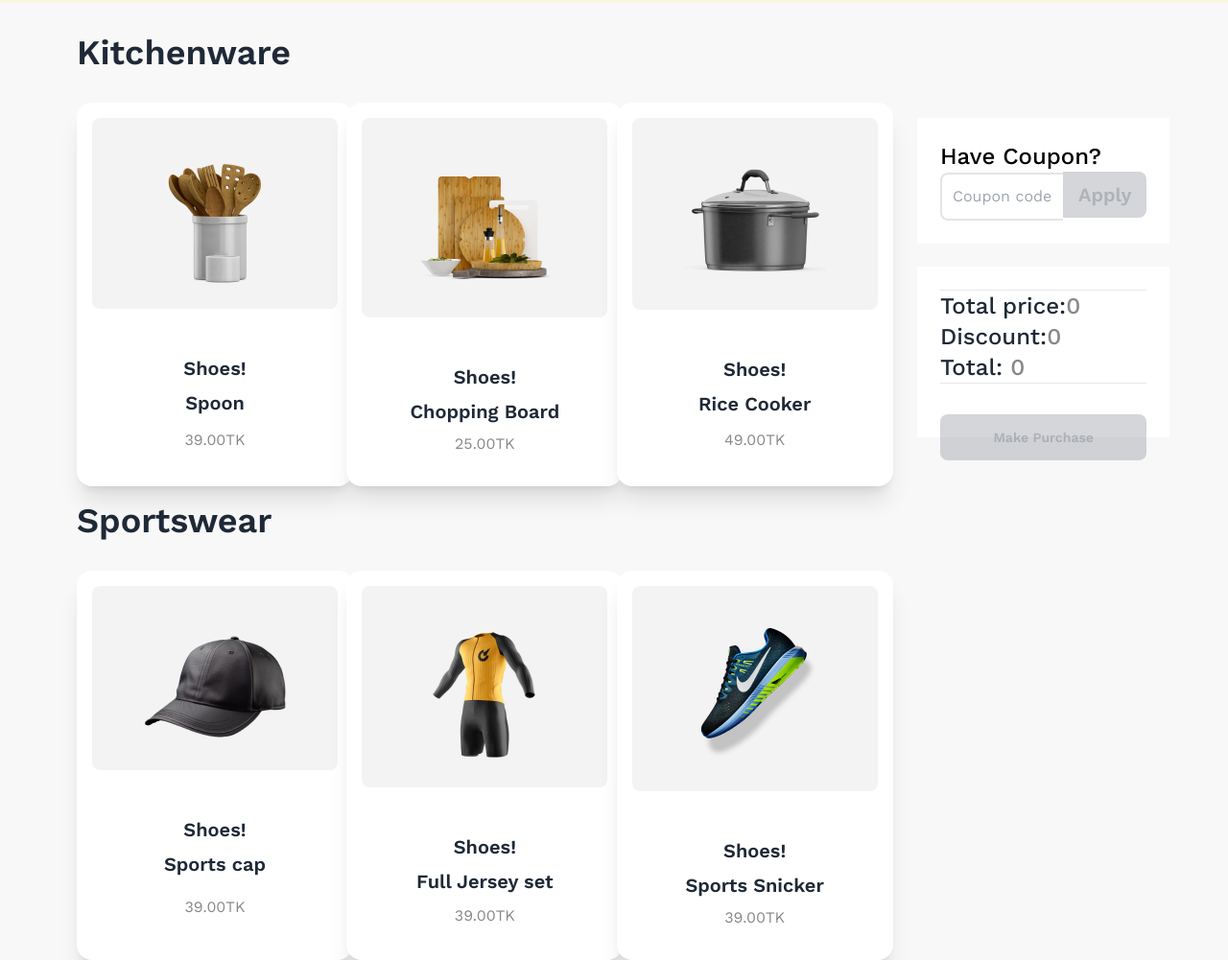
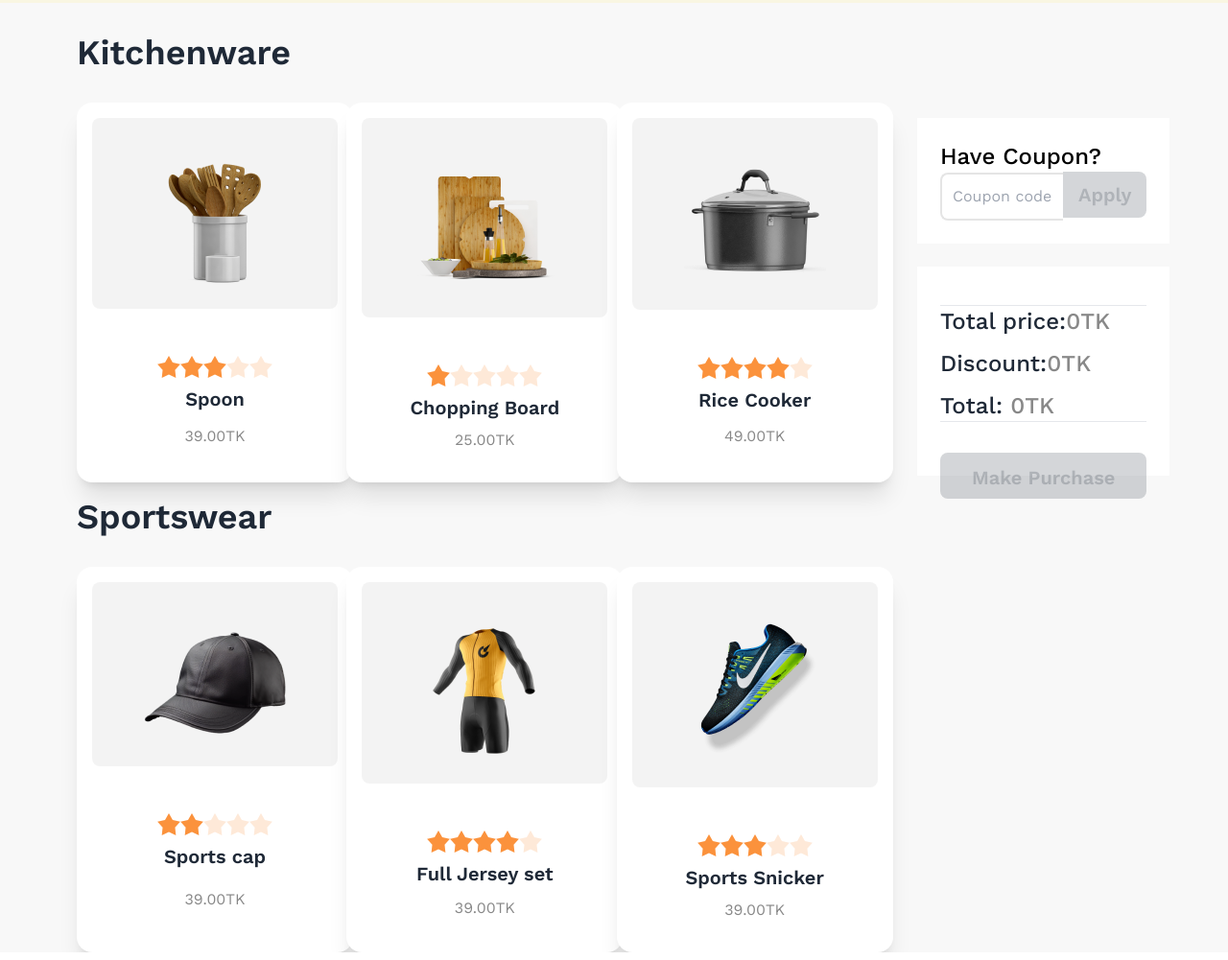
Before and after one commit to maruf318/summer-sale, a plain HTML site: page index.html in a window 1280 px wide. Shown: the part 797-1798 px from the top of the page at 96% size. Drawn offline with nearby package versions, Linux system fonts and the light colour scheme.

Commit message:
added ratings on cards

```diff
--- a/index.html
+++ b/index.html
@@ -66,7 +66,34 @@
                 <img src="./images/prod1.png" alt="Shoes" class="rounded-xl" />
               </figure>
               <div class="card-body items-center text-center">
-                <h2 class="card-title">Shoes!</h2>
+                <div class="rating">
+                  <input
+                    type="radio"
+                    name="rating-2"
+                    class="mask mask-star-2 bg-orange-400"
+                  />
+                  <input
+                    type="radio"
+                    name="rating-2"
+                    class="mask mask-star-2 bg-orange-400"
+                  />
+                  <input
+                    type="radio"
+                    name="rating-2"
+                    class="mask mask-star-2 bg-orange-400"
+                    checked
+                  />
+                  <input
+                    type="radio"
+                    name="rating-2"
+                    class="mask mask-star-2 bg-orange-400"
+                  />
+                  <input
+                    type="radio"
+                    name="rating-2"
+                    class="mask mask-star-2 bg-orange-400"
+                  />
+                </div>
                 <p class="text-xl font-semibold">Spoon</p>
                 <p class="text-[#1111117F]">
                   <span id="spoon-id">39.00</span>TK
@@ -82,7 +109,34 @@
                 <img src="./images/prod2.png" alt="Shoes" class="rounded-xl" />
               </figure>
               <div class="card-body items-center text-center">
-                <h2 class="card-title">Shoes!</h2>
+                <div class="rating">
+                  <input
+                    type="radio"
+                    name="rating-1"
+                    class="mask mask-star-2 bg-orange-400"
+                    checked
+                  />
+                  <input
+                    type="radio"
+                    name="rating-1"
+                    class="mask mask-star-2 bg-orange-400"
+                  />
+                  <input
+                    type="radio"
+                    name="rating-1"
+                    class="mask mask-star-2 bg-orange-400"
+                  />
+                  <input
+                    type="radio"
+                    name="rating-1"
+                    class="mask mask-star-2 bg-orange-400"
+                  />
+                  <input
+                    type="radio"
+                    name="rating-1"
+                    class="mask mask-star-2 bg-orange-400"
+                  />
+                </div>
                 <p class="text-xl font-semibold">Chopping Board</p>
                 <p class="text-[#1111117F]">
                   <span id="board-id">25.00</span>TK
@@ -98,7 +152,34 @@
                 <img src="./images/prod3.png" alt="Shoes" class="rounded-xl" />
               </figure>
               <div class="card-body items-center text-center">
-                <h2 class="card-title">Shoes!</h2>
+                <div class="rating">
+                  <input
+                    type="radio"
+                    name="rating-3"
+                    class="mask mask-star-2 bg-orange-400"
+                  />
+                  <input
+                    type="radio"
+                    name="rating-3"
+                    class="mask mask-star-2 bg-orange-400"
+                  />
+                  <input
+                    type="radio"
+                    name="rating-3"
+                    class="mask mask-star-2 bg-orange-400"
+                  />
+                  <input
+                    type="radio"
+                    name="rating-3"
+                    class="mask mask-star-2 bg-orange-400"
+                    checked
+                  />
+                  <input
+                    type="radio"
+                    name="rating-3"
+                    class="mask mask-star-2 bg-orange-400"
+                  />
+                </div>
                 <p class="text-xl font-semibold">Rice Cooker</p>
                 <p class="text-[#1111117F]">
                   <span id="cooker-id">49.00</span>TK
@@ -120,7 +201,34 @@
                 <img src="./images/prod4.png" alt="Shoes" class="rounded-xl" />
               </figure>
               <div class="card-body items-center text-center">
-                <h2 class="card-title">Shoes!</h2>
+                <div class="rating">
+                  <input
+                    type="radio"
+                    name="rating-4"
+                    class="mask mask-star-2 bg-orange-400"
+                  />
+                  <input
+                    type="radio"
+                    name="rating-4"
+                    class="mask mask-star-2 bg-orange-400"
+                    checked
+                  />
+                  <input
+                    type="radio"
+                    name="rating-4"
+                    class="mask mask-star-2 bg-orange-400"
+                  />
+                  <input
+                    type="radio"
+                    name="rating-4"
+                    class="mask mask-star-2 bg-orange-400"
+                  />
+                  <input
+                    type="radio"
+                    name="rating-4"
+                    class="mask mask-star-2 bg-orange-400"
+                  />
+                </div>
                 <p class="text-xl font-semibold">Sports cap</p>
                 <p class="text-[#1111117F]"><span id="cap-id">39.00</span>TK</p>
               </div>
@@ -134,7 +242,34 @@
                 <img src="./images/prod5.png" alt="Shoes" class="rounded-xl" />
               </figure>
               <div class="card-body items-center text-center">
-                <h2 class="card-title">Shoes!</h2>
+                <div class="rating">
+                  <input
+                    type="radio"
+                    name="rating-5"
+                    class="mask mask-star-2 bg-orange-400"
+                  />
+                  <input
+                    type="radio"
+                    name="rating-5"
+                    class="mask mask-star-2 bg-orange-400"
+                  />
+                  <input
+                    type="radio"
+                    name="rating-5"
+                    class="mask mask-star-2 bg-orange-400"
+                  />
+                  <input
+                    type="radio"
+                    name="rating-5"
+                    class="mask mask-star-2 bg-orange-400"
+                    checked
+                  />
+                  <input
+                    type="radio"
+                    name="rating-5"
+                    class="mask mask-star-2 bg-orange-400"
+                  />
+                </div>
                 <p class="text-xl font-semibold">Full Jersey set</p>
                 <p class="text-[#1111117F]">
                   <span id="jersey-id">39.00</span>TK
@@ -150,7 +285,34 @@
                 <img src="./images/prod6.png" alt="Shoes" class="rounded-xl" />
               </figure>
               <div class="card-body items-center text-center">
-                <h2 class="card-title">Shoes!</h2>
+                <div class="rating">
+                  <input
+                    type="radio"
+                    name="rating-6"
+                    class="mask mask-star-2 bg-orange-400"
+                  />
+                  <input
+                    type="radio"
+                    name="rating-6"
+                    class="mask mask-star-2 bg-orange-400"
+                  />
+                  <input
+                    type="radio"
+                    name="rating-6"
+                    class="mask mask-star-2 bg-orange-400"
+                    checked
+                  />
+                  <input
+                    type="radio"
+                    name="rating-6"
+                    class="mask mask-star-2 bg-orange-400"
+                  />
+                  <input
+                    type="radio"
+                    name="rating-6"
+                    class="mask mask-star-2 bg-orange-400"
+                  />
+                </div>
                 <p class="text-xl font-semibold">Sports Snicker</p>
                 <p class="text-[#1111117F]">
                   <span id="shoes-id">39.00</span>TK
@@ -181,7 +343,7 @@
               </p>
             </div>
             <div class="mt-6 bg-white p-6">
-              <div id="place-here">
+              <div id="place-here" class="text-2xl font-medium mb-4">
                 <!-- <h1>Insert here</h1> -->
               </div>
               <hr />
@@ -189,22 +351,23 @@
                 <h1 class="text-2xl font-medium">
                   Total price:<span id="price-id" class="text-[#1111117F]"
                     >0</span
-                  >
+                  ><span class="text-[#1111117F]">TK</span>
+                </h1>
+                <h1 class="text-2xl font-medium py-3">
+                  Discount:<span id="discount-id" class="text-[#1111117F]"
+                    >0</span
+                  ><span class="text-[#1111117F]">TK</span>
                 </h1>
                 <h1 class="text-2xl font-medium">
-                  Discount:<span id="discount-id" class="text-[#1111117F]"
-                    >0</span
-                  >
-                </h1>
-                <h1 class="text-2xl font-medium">
-                  Total: <span id="total-id" class="text-[#1111117F]">0</span>
+                  Total: <span id="total-id" class="text-[#1111117F]">0</span
+                  ><span class="text-[#1111117F]">TK</span>
                 </h1>
                 <hr />
                 <br />
                 <button
                   onclick="my_modal_1.showModal()"
                   id="btn-purchase"
-                  class="min-w-full flex flex- btn btn-secondary lg:-mb-12 capitalize px-4 py-3 text-white font-semibold rounded-lg border-none bg-[#E527B2] mt-2"
+                  class="min-w-full text-xl flex flex- btn btn-secondary lg:-mb-12 capitalize px-4 py-3 text-white font-semibold rounded-lg border-none bg-[#E527B2] mt-2"
                 >
                   Make Purchase
                 </button>
```
